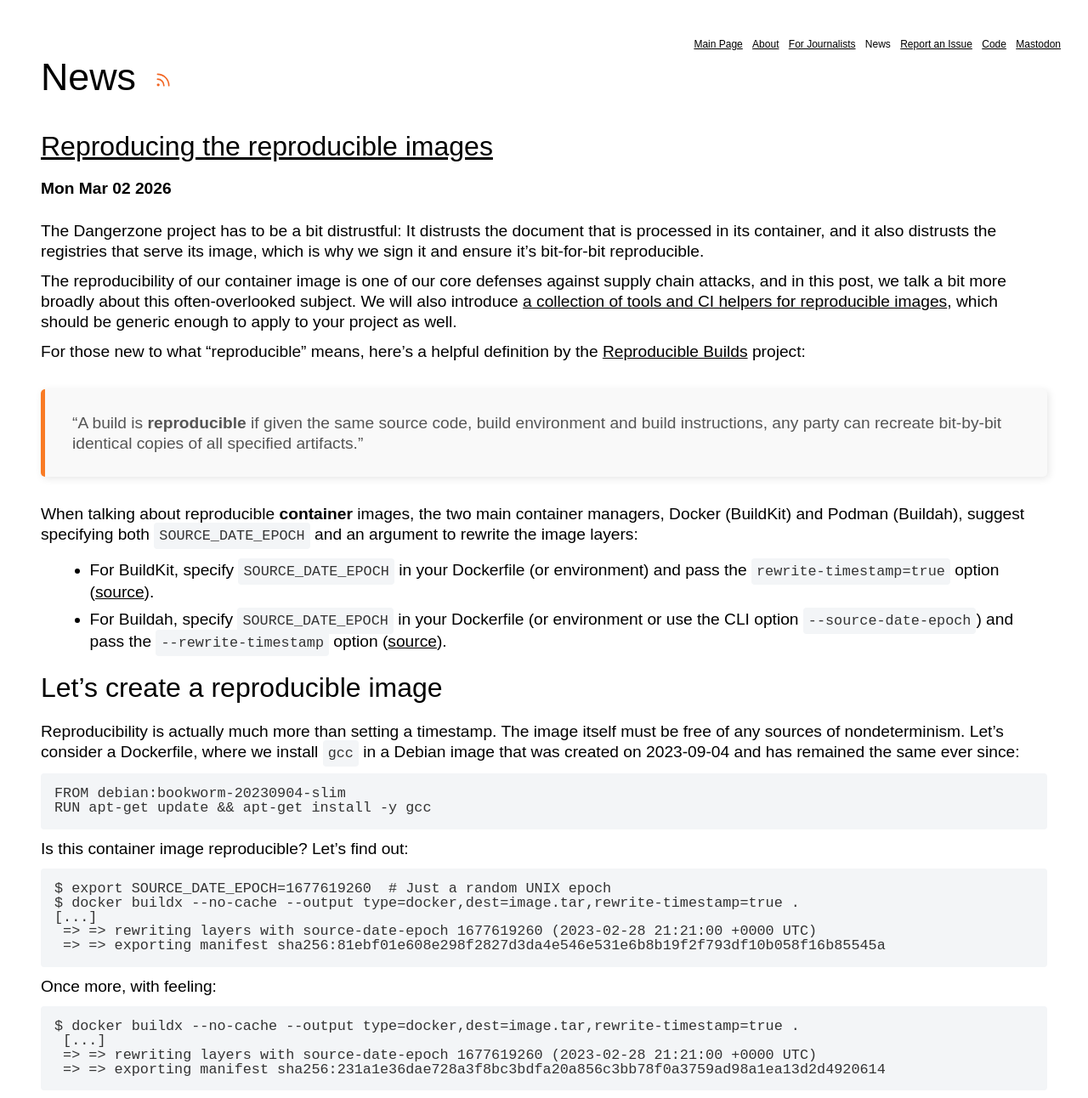
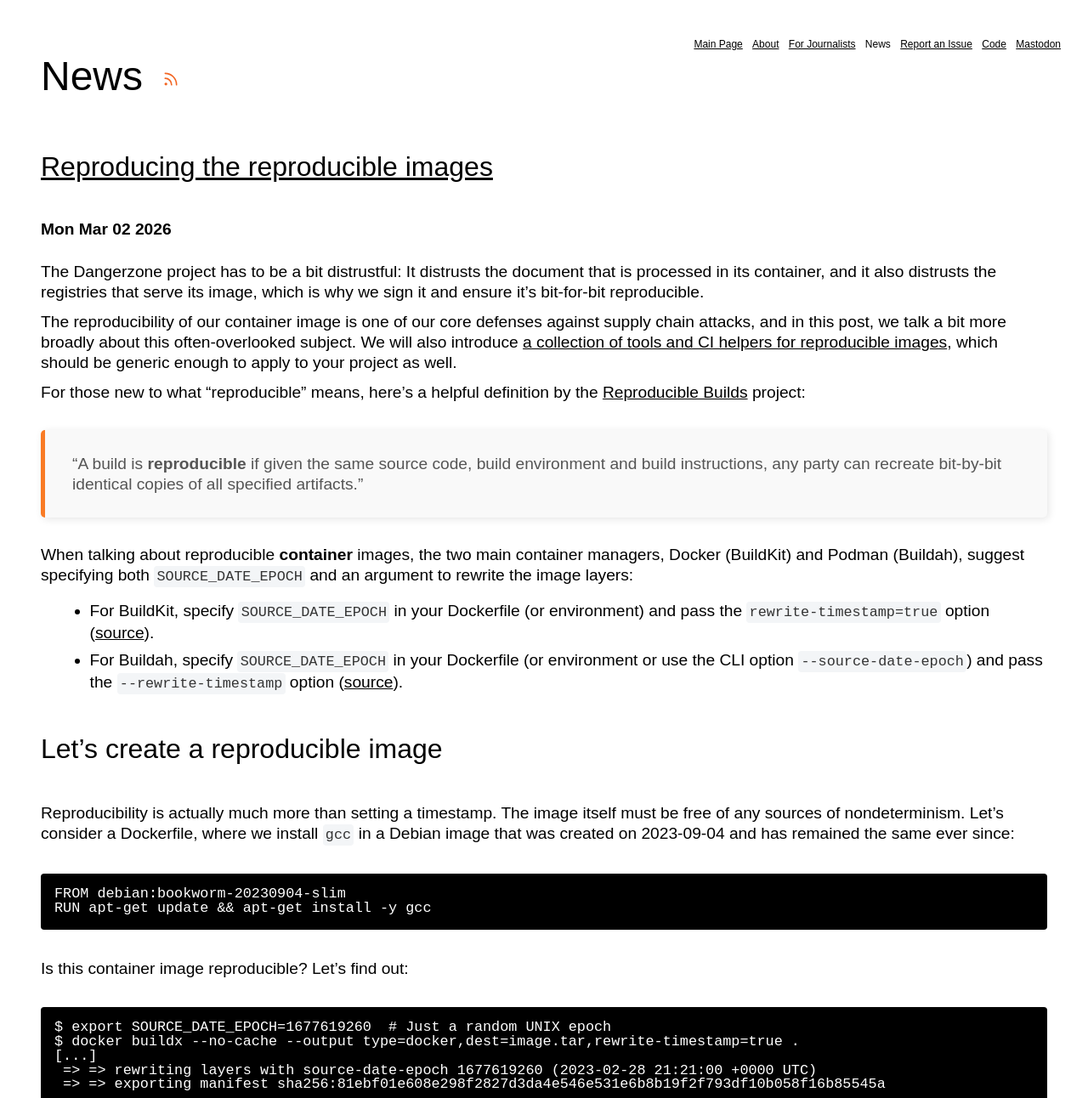
Before and after one commit to freedomofpress/dangerzone.rocks, an Eleventy site: page src/news.njk in a window 1280 px wide. Shown: the top 1292 px of the page at 85% size. Built offline with nearby package versions, Linux system fonts and the light colour scheme; Eleventy itself is replaced by a stand-in of ours; code samples lack their colours; files that its build step writes are made by us from their sources.

Commit message:
Add some more spacing and redesign the codeblocks
They are now white text on black background

```diff
--- a/src/assets/css/style.css
+++ b/src/assets/css/style.css
@@ -52,14 +52,14 @@ body {
 }
 
 h1 {
-  font-size: 2.8rem;
+  font-size: 3rem;
   line-height: 5.25rem;
   margin-bottom: 1rem;
 }
 
 h2, h3 {
-  margin-bottom: 1.5rem;
-  margin-top: 1.5rem;
+  margin-bottom: 3rem;
+  margin-top: 3rem;
 }
 
 h2 {
@@ -548,14 +548,16 @@ code {
   background-color: #f3f5f7;
   color: #333;
   border-radius: 0.25rem;
-  padding: 0.375rem;
+  padding: 0.2rem;
 }
 
 pre {
   display: block;
   padding: 1rem;
   overflow-x: auto;
-  background-color: #f3f5f7;
+  background-color: #000;
+  margin-bottom: 2em;
+  margin-top: 2em;
 }
 
 pre code {
@@ -563,6 +565,7 @@ pre code {
   display: block;
   padding: 0;
   background: none;
+  color: #fff;
 }
 
 figure img.mid {
```
